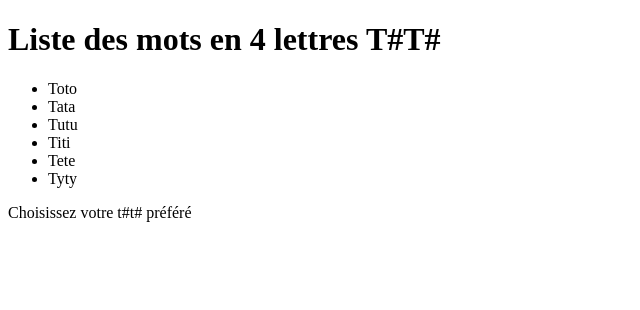
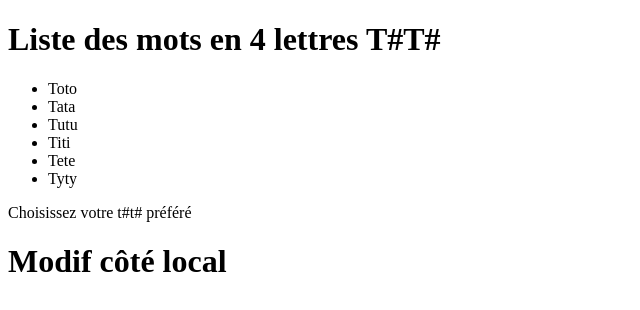
Before and after one commit to droumanet/jeuHTML, a plain HTML site: page index.html in a window 1280 px wide. Shown: the whole page, without its empty margins (0-640 px from the left). Drawn offline with Linux system fonts and the light colour scheme.

Commit message:
ajout texte h1

```diff
--- a/index.html
+++ b/index.html
@@ -16,5 +16,6 @@
         <li> Tyty</li>
     </ul>
     <p>Choisissez votre t#t# préféré</p>
+    <h1>Modif côté local</h1>
 </body>
 </html>
```
